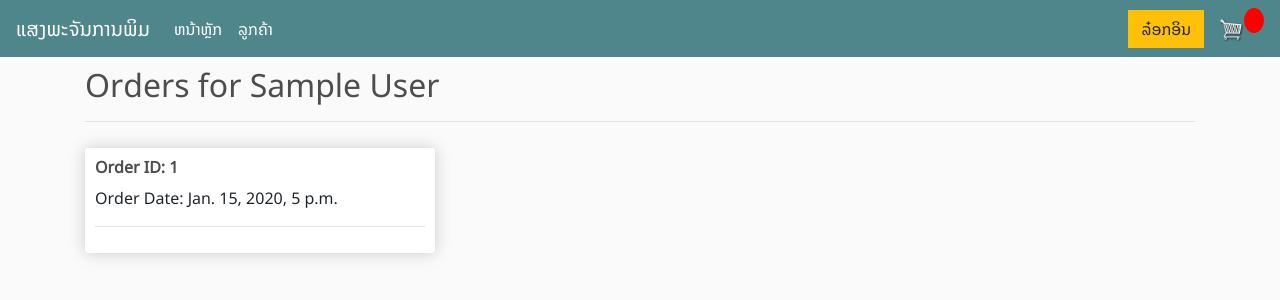
After one commit to sengxingstx-dev/4cpe_mack, a Django app: page /customer-orders/1/ in a window 1280 px wide. The commit adds this page. Shown: the top 300 px of the page. Run offline with Django 3.2, Linux system fonts and the light colour scheme; tables that the repository leaves empty hold one stand-in row (values such as "Sample post"); some libraries are stand-ins or nearby versions.

Commit message:
add customers navbar

```diff
--- a/store/models.py
+++ b/store/models.py
@@ -5,6 +5,7 @@ from django.contrib.auth.models import User
 
 class Customer(models.Model):
     user = models.OneToOneField(User, on_delete=models.CASCADE, null=True, blank=True)
+    # user = models.ForeignKey(User, on_delete=models.CASCADE, null=True, blank=True)
     name = models.CharField(max_length=50)
     sirname = models.CharField(max_length=50, null=True, blank=True)
     birthday = models.DateTimeField(null=True, blank=True)
@@ -22,7 +23,7 @@ class Customer(models.Model):
 
 
 class Product(models.Model):
-    # product_code = models.CharField(max_length=20, null=True, blank=True)
+    product_code = models.CharField(max_length=20, null=True, blank=True)
     name = models.CharField(max_length=50)
     price = models.DecimalField(max_digits=10, decimal_places=2)
     digital = models.BooleanField(default=False)
--- /dev/null
+++ b/store/templates/store/customer_orders.html
@@ -0,0 +1,26 @@
+{% extends 'store/main.html' %}
+{% load static %}
+{% block content %}
+
+<div class="row">
+  <div class="col-lg-12">
+    <h2>Orders for {{ customer.name }}</h2>
+    <hr>
+  </div>
+</div>
+
+<div class="row">
+  {% for order in orders %}
+  <div class="col-lg-4">
+    <!-- Display order details -->
+    <div class="box-element order">
+      <h6><strong>Order ID: {{ order.id }}</strong></h6>
+      <p>Order Date: {{ order.date_ordered }}</p>
+      <!-- Additional order details can be displayed here -->
+      <hr>
+    </div>
+  </div>
+  {% endfor %}
+</div>
+
+{% endblock content %}
--- a/store/templates/store/main.html
+++ b/store/templates/store/main.html
@@ -71,6 +71,9 @@
         <li class="nav-item active">
           <a class="nav-link" href="{% url 'store' %}">ຫນ້າຫຼັກ <span class="sr-only">(current)</span></a>
         </li>
+        <li class="nav-item active">
+          <a class="nav-link" href="{% url 'customers' %}">ລູກຄ້າ <span class="sr-only">(current)</span></a>
+        </li>
       </ul>
       <div class="form-inline my-2 my-lg-0">
         {% if request.user.is_authenticated %}
--- a/store/urls.py
+++ b/store/urls.py
@@ -8,4 +8,6 @@ urlpatterns = [
     path('checkout/', views.checkout, name='checkout'),
     path('update-item/', views.update_item, name='update_item'),
     path('process-order/', views.process_order, name='process_order'),
+    path('customers/', views.customers, name='customers'),
+    path('customer-orders/<int:pk>/', views.customer_orders, name='customer-orders'),
 ]
--- a/store/views.py
+++ b/store/views.py
@@ -1,7 +1,8 @@
 from django.shortcuts import render
-from django.http import JsonResponse
+from django.http import JsonResponse, HttpResponse
 import json
 import datetime
+from django.contrib.auth.models import User
 from .utils import cookie_cart, cart_data, guest_order
 from .models import (
     Customer,
@@ -123,3 +124,28 @@ def process_order(request):
         )
 
     return JsonResponse('Payment complete!', safe=False)
+
+
+def customers(request):
+    customers = Customer.objects.all()
+    context = {
+        'customers': customers,
+    }
+    return render(request, 'store/customers.html', context)
+
+
+# def customer_orders(request, pk):
+#     try:
+#         customer = User.objects.get(id=pk)
+#         orders = Order.objects.filter(customer=customer)
+#         return render(request, 'store/customer_orders.html', {'customer': customer, 'orders': orders})
+#     except User.DoesNotExist:
+#         # Handle case when customer with given ID doesn't exist
+#         # You can redirect to an error page or return an appropriate response
+#         return HttpResponse('<h1>Customer not found</h1>')
+
+def customer_orders(request, pk):
+    # user = User.objects.get(id=pk)
+    customer = Customer.objects.get(id=pk)
+    orders = Order.objects.filter(customer=customer)
+    return render(request, 'store/customer_orders.html', {'customer': customer, 'orders': orders})
```
Also changed, not shown: store/templates/store/customers.html (added, +17 -0 lines), store/migrations/0007_auto_20230711_2337.py (added).
